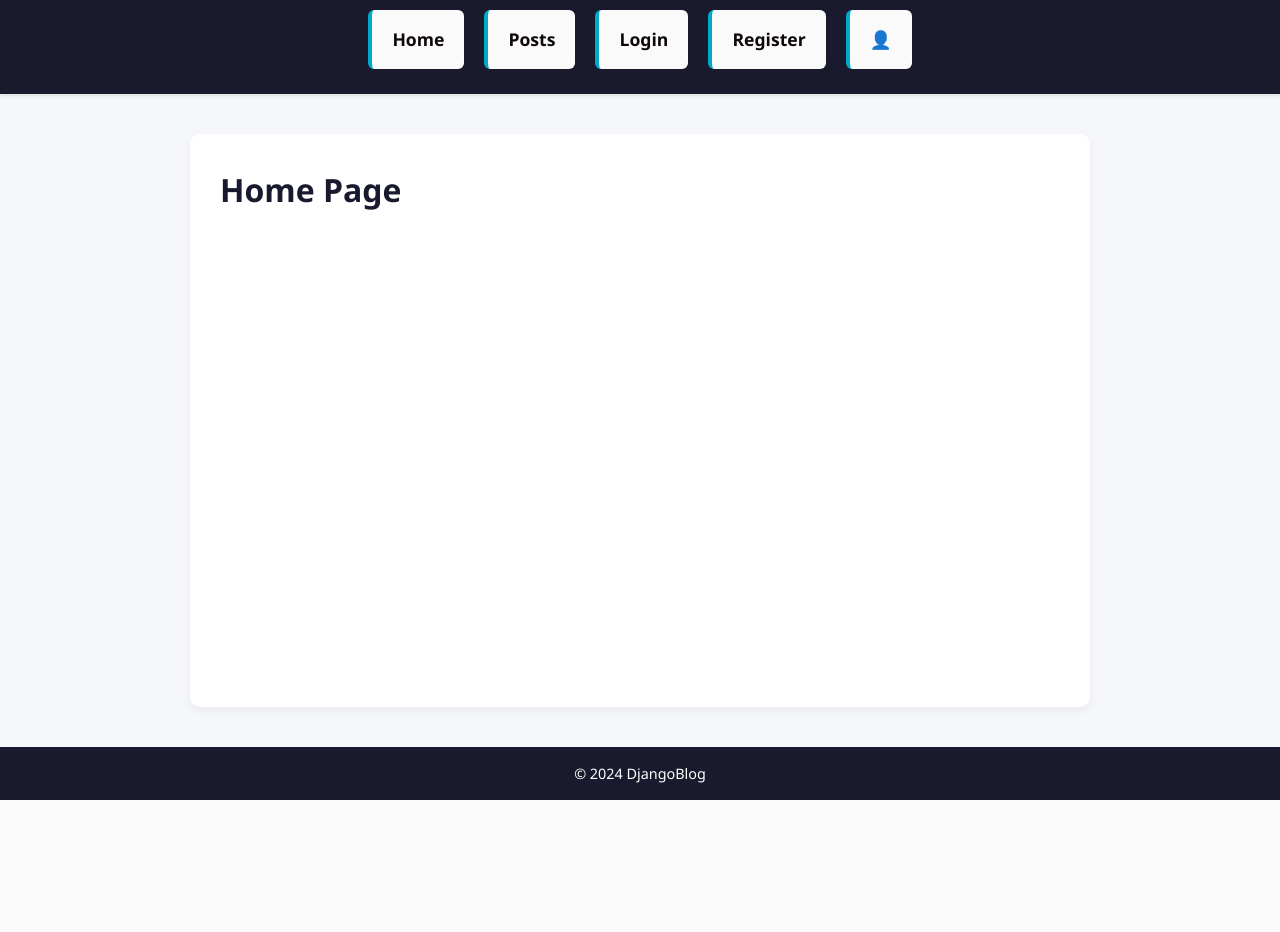
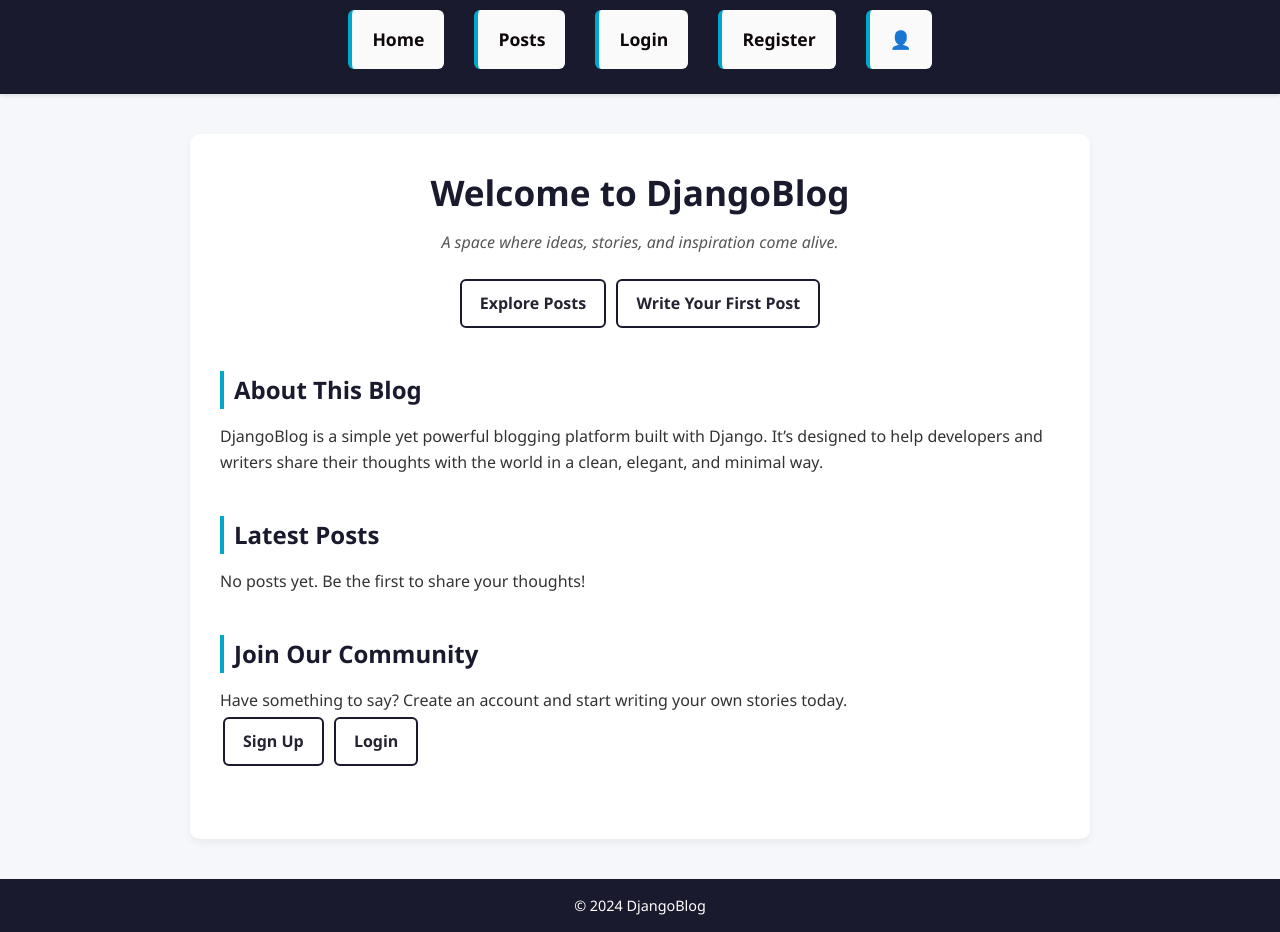
Before and after one commit to Orel-y/Alx_DjangoLearnLab, a Django app: page /blog/ in a window 1280 px wide. Before the commit the page ends 800 px from the top, so only its background shows below. Run offline with Django 5.2, Linux system fonts and the light colour scheme.

Commit message:
finaly styling for the current pages

```diff
--- a/django_blog/blog/static/css/styles.css
+++ b/django_blog/blog/static/css/styles.css
@@ -1,4 +1,3 @@
-/* Reset and base setup */
 * {
     margin: 0;
     padding: 0;
@@ -15,7 +14,6 @@ body {
     flex-direction: column;
 }
 
-/* Header and Navigation */
 header {
     background-color: #1a1a2e;
     padding: 10px 0;
@@ -27,7 +25,7 @@ nav ul {
     justify-content: center;
     align-items: center;
     list-style: none;
-    gap: 20px;
+    gap: 30px;
 }
 
 nav ul li a {
@@ -41,7 +39,6 @@ nav ul li a:hover {
     color: #00a8cc;
 }
 
-/* Content Area */
 .content {
     flex: 1;
     width: 90%;
@@ -53,7 +50,6 @@ nav ul li a:hover {
     box-shadow: 0 4px 8px rgba(0, 0, 0, 0.05);
 }
 
-/* Post list styling */
 h1 {
     color: #1a1a2e;
     margin-bottom: 20px;
@@ -94,7 +90,6 @@ ul li a:hover {
     font-size: 0.95rem;
 }
 
-/* Auth pages */
 fieldset {
     border: 1px solid #ccc;
     padding: 20px;
@@ -144,7 +139,6 @@ button:hover {
     margin: 0 auto;
 }
 
-/* Footer */
 footer {
     text-align: center;
     background-color: #1a1a2e;
@@ -177,7 +171,6 @@ footer {
     transform: translateY(-2px);
 }
 
-/* Optional: give logout a special color */
 .logoutButton {
     border-color: #e63946;
     color: #e63946;
@@ -189,7 +182,65 @@ footer {
 }
 
 
-/* Responsive adjustments */
+.home-intro {
+    text-align: center;
+    margin-bottom: 40px;
+}
+
+.home-intro h1 {
+    font-size: 2.2rem;
+    color: #1a1a2e;
+    margin-bottom: 10px;
+}
+
+.tagline {
+    color: #555;
+    font-style: italic;
+    margin-bottom: 20px;
+}
+
+.home-about,
+.home-latest,
+.home-join {
+    margin-bottom: 40px;
+}
+
+.home-about h2,
+.home-latest h2,
+.home-join h2 {
+    color: #1a1a2e;
+    border-left: 4px solid #00a8cc;
+    padding-left: 10px;
+    margin-bottom: 15px;
+}
+
+.latest-posts li {
+    margin-bottom: 20px;
+    border-bottom: 1px solid #ddd;
+    padding-bottom: 10px;
+}
+
+.latest-posts li a {
+    font-weight: bold;
+    color: #1a1a2e;
+    text-decoration: none;
+}
+
+.latest-posts li a:hover {
+    color: #00a8cc;
+}
+
+.author {
+    font-size: 0.9rem;
+    color: #777;
+}
+
+.excerpt {
+    color: #555;
+    margin-top: 5px;
+}
+
+
 @media (max-width: 600px) {
     nav ul {
         flex-wrap: wrap;
--- a/django_blog/blog/templates/blog/home.html
+++ b/django_blog/blog/templates/blog/home.html
@@ -1,5 +1,45 @@
 {% extends "blog/base.html" %}
+
 {% block title %}Home Page{% endblock title %}
+
 {% block content %}
-    <h1>Home Page</h1>
+    <section class="home-intro">
+        <h1>Welcome to DjangoBlog</h1>
+        <p class="tagline">A space where ideas, stories, and inspiration come alive.</p>
+        <a href="{% url 'posts' %}" class="createButton">Explore Posts</a>
+        <a href="{% url 'post-create' %}" class="createButton">Write Your First Post</a>
+    </section>
+
+    <section class="home-about">
+        <h2>About This Blog</h2>
+        <p>
+            DjangoBlog is a simple yet powerful blogging platform built with Django.
+            It’s designed to help developers and writers share their thoughts with the world
+            in a clean, elegant, and minimal way.
+        </p>
+    </section>
+
+    <section class="home-latest">
+        <h2>Latest Posts</h2>
+        <ul class="latest-posts">
+            {% for post in latest_posts %}
+                <li>
+                    <a href="{% url 'post-detail' post.pk %}">{{ post.title }}</a>
+                    <span class="author">by {{ post.author.username }}</span>
+                    <p class="excerpt">{{ post.content|truncatewords:20 }}</p>
+                </li>
+            {% empty %}
+                <p>No posts yet. Be the first to share your thoughts!</p>
+            {% endfor %}
+        </ul>
+    </section>
+
+    <section class="home-join">
+        <h2>Join Our Community</h2>
+        <p>
+            Have something to say? Create an account and start writing your own stories today.
+        </p>
+        <a href="{% url 'register' %}" class="createButton">Sign Up</a>
+        <a href="{% url 'login' %}" class="backButton">Login</a>
+    </section>
 {% endblock content %}
--- a/django_blog/blog/urls.py
+++ b/django_blog/blog/urls.py
@@ -7,13 +7,13 @@ from .views import (
     PostUpdateView, PostDeleteView, CommentCreateView,
     CommentDeleteView, CommentUpdateView
 )
-
+from django.urls import reverse_lazy
 
 
 urlpatterns = [
     path('register/', SignupView, name='register'),
     path('login/', auth_views.LoginView.as_view(template_name='blog/login.html'), name='login'),
-    path('logout/', auth_views.LogoutView.as_view(template_name='blog/logout.html'), name='logout'),
+    path('logout/', auth_views.LogoutView.as_view(next_page=reverse_lazy('home')), name='logout'),
     path('profile/', profile, name='profile'),
 
     path('', home, name='home'),
--- a/django_blog/django_blog/settings.py
+++ b/django_blog/django_blog/settings.py
@@ -131,3 +131,4 @@ STATICFILES_DIRS = [
 
 DEFAULT_AUTO_FIELD = 'django.db.models.BigAutoField'
 LOGIN_REDIRECT_URL = 'home'
+LOGOUT_REDIRECT_URL = 'home'
```
Also changed, not shown: django_blog/blog/templates/blog/profile.html (+16 -4 lines).
